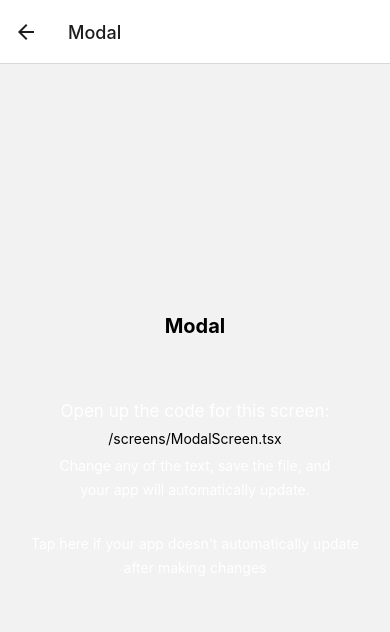
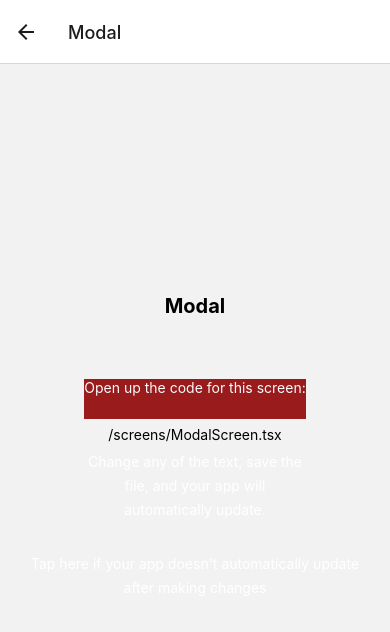
Before and after one commit to stan-dot/nativewind-setup, a React Native app in the folder my-app/: screen /Modal in a window 390 px wide. Shown: the top 632 px of the page. Built offline with nearby package versions, Linux system fonts and the light colour scheme; what expo-linking would draw is missing.

Commit message:
it works, but no hot reload

```diff
--- a/my-app/components/EditScreenInfo.tsx
+++ b/my-app/components/EditScreenInfo.tsx
@@ -4,9 +4,17 @@ import { StyleSheet, Text, TouchableOpacity, View } from 'react-native';
 export default function EditScreenInfo({ path }: { path: string }) {
   return (
     <View>
-      <View style={styles.getStartedContainer}>
+      <View
+      className='items-center mx-20'
+      // style={styles.getStartedContainer}
+
+      >
         <Text
-          style={styles.getStartedText}>
+
+className='font-xl h-10 text-center text-slate-50 bg-red-800'
+          // style={styles.getStartedText}
+
+          >
           Open up the code for this screen:
         </Text>
 
```
